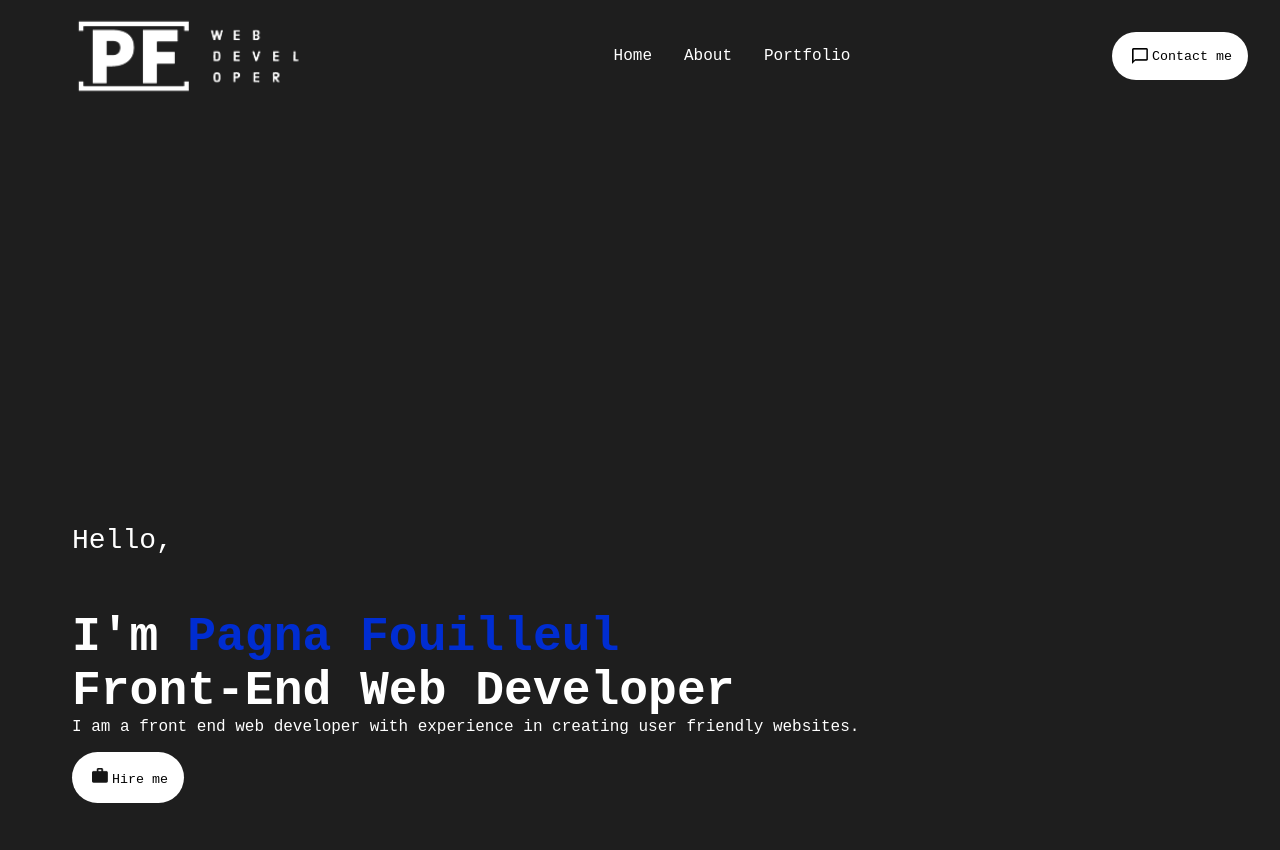
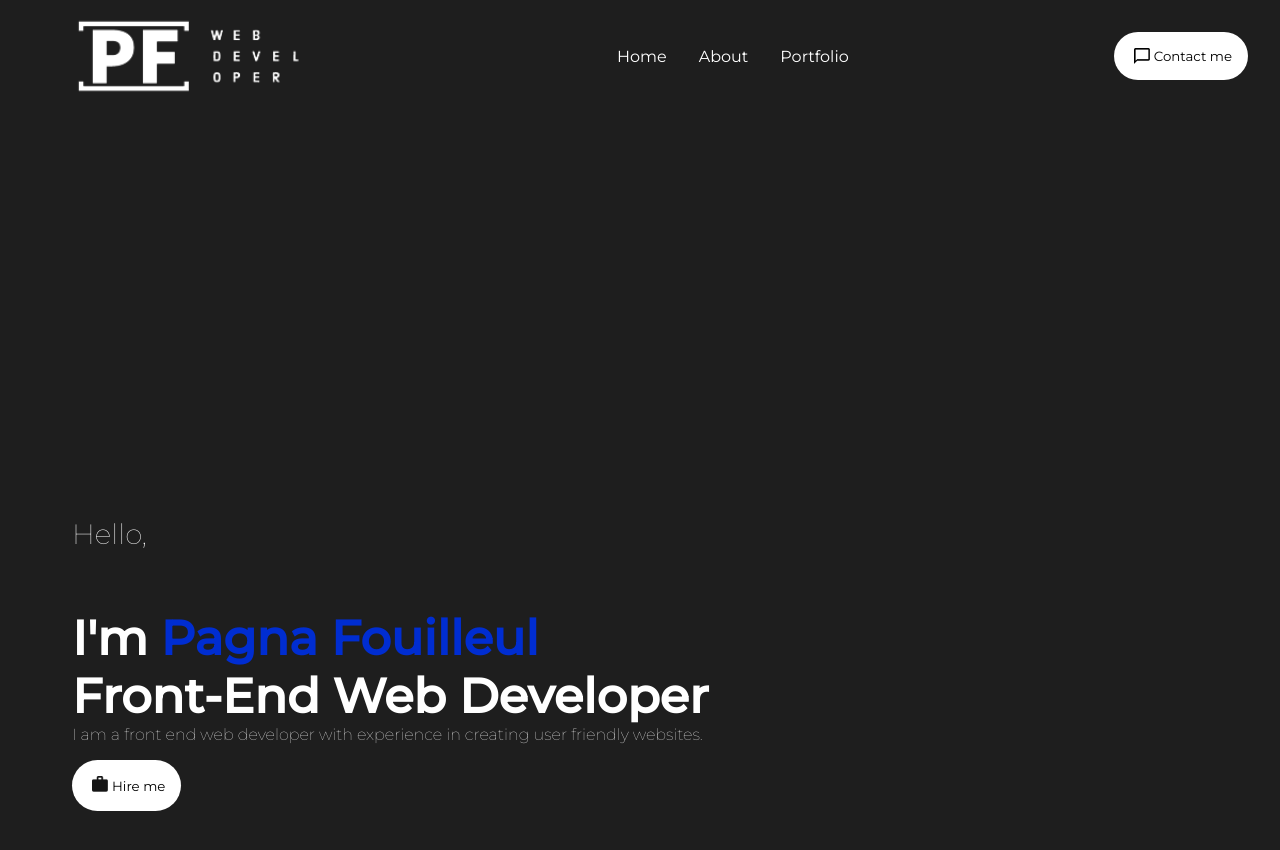
Before and after one commit to rasmeipagna/portfolio-test, a React (Create React App) app: page / in a window 1280 px wide. Shown: the top 850 px of the page. Built offline with nearby package versions, Linux system fonts and the light colour scheme.

Commit message:
update new font family

```diff
--- a/public/index.html
+++ b/public/index.html
@@ -7,6 +7,9 @@
     <meta name="description" content="Pagna Fouilleul Portfolio"/>
     <title>Pagna Fouilleul</title>
     <link rel="stylesheet" href="./style.css">
+    <link rel="preconnect" href="https://fonts.googleapis.com">
+    <link rel="preconnect" href="https://fonts.gstatic.com" crossorigin>
+    <link href="https://fonts.googleapis.com/css2?family=Montserrat:wght@100;200;300;400;500&display=swap" rel="stylesheet">
   </head>
   <body>
     <noscript>You need to enable JavaScript to run this app.</noscript>
--- a/public/style.css
+++ b/public/style.css
@@ -4,6 +4,7 @@
     box-sizing: border-box;
     text-decoration:none;
     background:transparent;
+    font-family:'Montserrat', sans-serif;
 }
 
 body{
--- a/src/components/Intro/intro.css
+++ b/src/components/Intro/intro.css
@@ -41,7 +41,7 @@
     padding:1rem 1rem;
     border :none;
     border-radius: 2rem;
-    font-family: 'Courier New', Courier, monospace;
+    /* font-family: 'Courier New', Courier, monospace; */
     cursor:pointer;
     transition: all 0.5s ease-out;
 }
--- a/src/components/Navbar/navbar.css
+++ b/src/components/Navbar/navbar.css
@@ -10,7 +10,7 @@
     position:sticky;
     top:0;
     z-index:3;
-    font-family: 'Courier New', Courier, monospace;
+    /* font-family: 'Courier New', Courier, monospace; */
     background-color:#1e1e1e;
 }
 .logo{
@@ -50,7 +50,7 @@
     border-radius: 2rem;
     background: white;
     color:black;
-    font-family: 'Courier New', Courier, monospace;
+    /* font-family: 'Courier New', Courier, monospace; */
     transition: all 0.5s ease-out;
 }
 .desktopMenuBtn img{
@@ -75,6 +75,6 @@
     margin:1rem;
 }
 .introContent{
-    font-family: 'Courier New', Courier, monospace;
+    /* font-family: 'Courier New', Courier, monospace; */
 
 }
```
